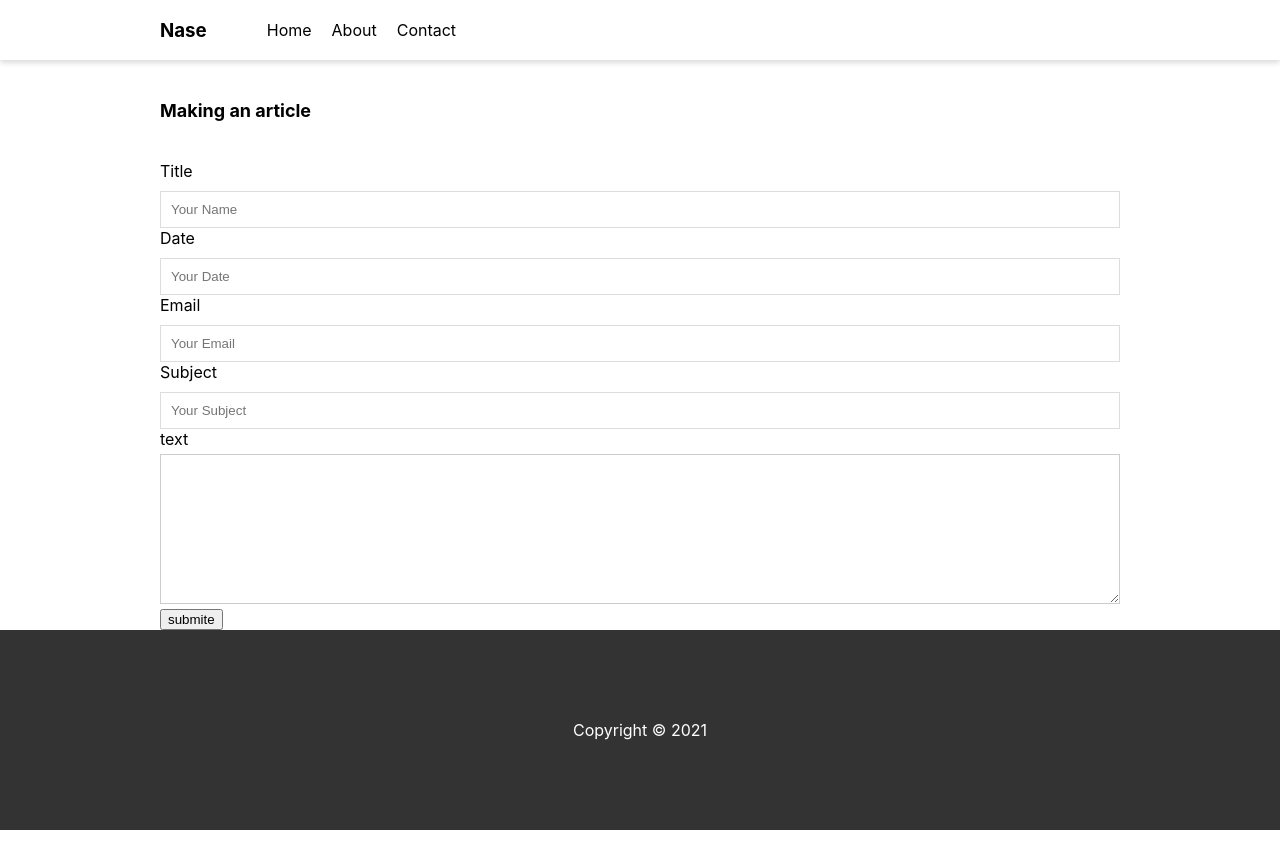
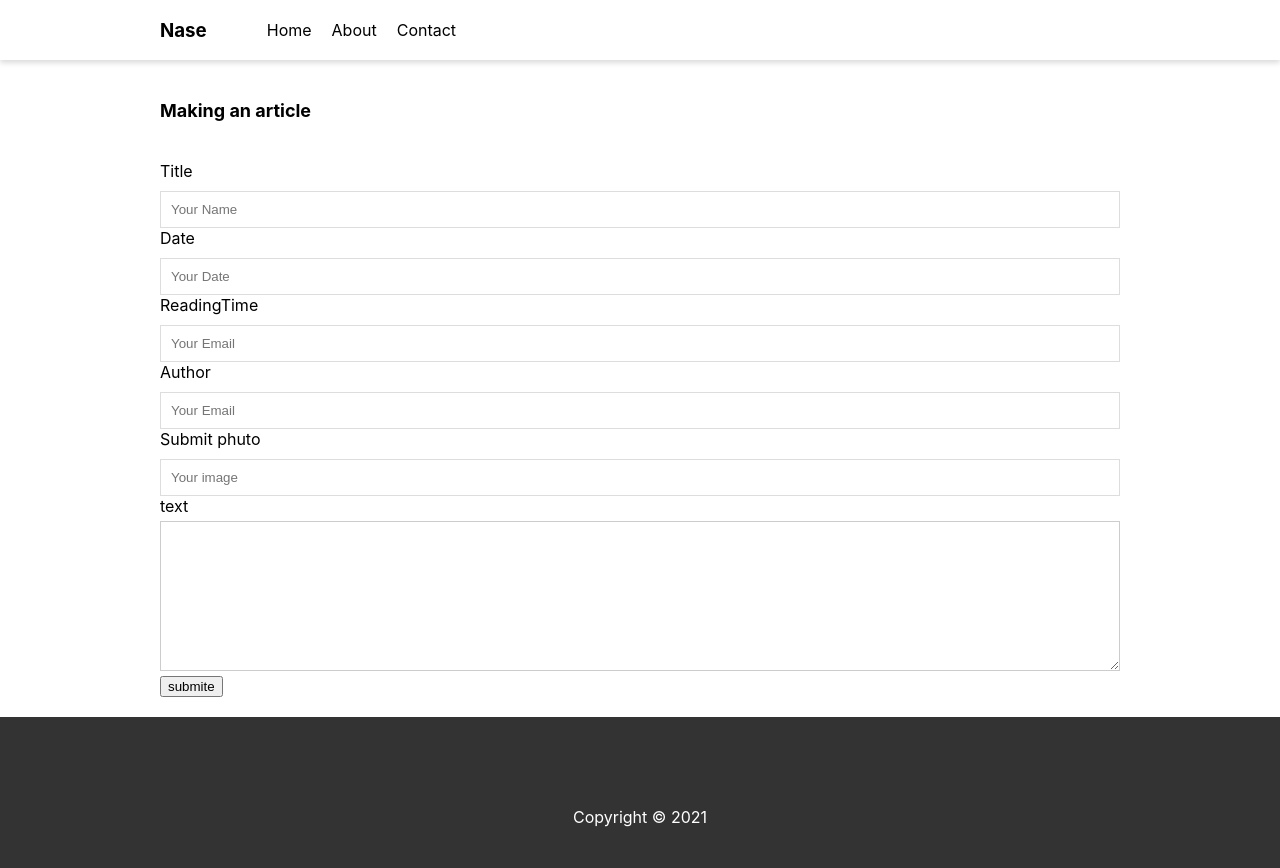
Before and after one commit to yashar6846/motivationToBeJS, a React (Create React App) app in the folder react/JsonServer/yashar/: page /contact in a window 1280 px wide. Shown: the top 868 px of the page. Before the commit the page ends 830 px from the top, so only its background shows below. Built offline with nearby package versions, Linux system fonts and the light colour scheme.

Commit message:
add post url

```diff
--- a/react/JsonServer/yashar/data/db.json
+++ b/react/JsonServer/yashar/data/db.json
@@ -1,53 +1,49 @@
 {
-    "articles":[
+  "articles": [
     {
-                "id":1,
+      "id": 1,
       "imageurl": "https://encrypted-tbn0.gstatic.com/images?q=tbn:ANd9GcSIYXtxLpZf-WNw6PYGx6JgXb0GqGweOFOuYOlftBVcj7HInCU0z6Lkvr2wWshD2vnVTvM&usqp=CAU",
-                "title":"the first",
+      "title": "the first",
       "readingTime": 7,
-                "date":"11/4/2022",
-                "author":"Ngar nany",
-                "content":"Lorem ipsum dolor sit amet consectetur adipisicing elit. Quia, delectus aspernatur. Illum consectetur dolorum, earum ex ipsa modi delectus vel provident ratione quod doloribus quos ullam animi iusto, aperiam beatae?"
+      "date": "11/4/2022",
+      "autor": "Ngar nany",
+      "content": "Lorem ipsum dolor sit amet consectetur adipisicing elit. Quia, delectus aspernatur. Illum consectetur dolorum, earum ex ipsa modi delectus vel provident ratione quod doloribus quos ullam animi iusto, aperiam beatae?"
     },
     {
-                "id":2,
+      "id": 2,
       "imageurl": "https://encrypted-tbn0.gstatic.com/images?q=tbn:ANd9GcQfZCp3jdAufflppsYtZ1WVIMc1xsEhwZNKWmDSnXq7H2ArUKEqeH8m2kidaBKACze_8JY&usqp=CAU",
-                "title":"The second",
+      "title": "The second",
       "readingTime": 23,
-                "date":"11/5/2020",
-                "author":"JAN JANY",
-                "content":"Lorem ipsum dolor sit amet consectetur adipisicing elit. Quia, delectus aspernatur. Illum consectetur dolorum, earum ex ipsa modi delectus vel provident ratione quod doloribus quos ullam animi iusto, aperiam beatae?"
+      "date": "11/5/2020",
+      "autor": "JAN JANY",
+      "content": "Lorem ipsum dolor sit amet consectetur adipisicing elit. Quia, delectus aspernatur. Illum consectetur dolorum, earum ex ipsa modi delectus vel provident ratione quod doloribus quos ullam animi iusto, aperiam beatae?"
     },
     {
-                "id":3,
+      "id": 3,
       "imageurl": "https://encrypted-tbn0.gstatic.com/images?q=tbn:ANd9GcRZVELl1vUbrF2otFs-DpjKHdNzl7Sb46XuLBVMEdF1OAHmRrBi81GCFz2GtQNZBs-2SUo&usqp=CAU",
-                "title":"Third",
+      "title": "Third",
       "readingTime": 12,
-                "date":"20/3/2023",
-                "author":"GEZAL ",
-                "content":"Lorem ipsum dolor sit amet consectetur adipisicing elit. Quia, delectus aspernatur. Illum consectetur dolorum, earum ex ipsa modi delectus vel provident ratione quod doloribus quos ullam animi iusto, aperiam beatae?"
+      "date": "20/3/2023",
+      "author": "GEZAL ",
+      "content": "Lorem ipsum dolor sit amet consectetur adipisicing elit. Quia, delectus aspernatur. Illum consectetur dolorum, earum ex ipsa modi delectus vel provident ratione quod doloribus quos ullam animi iusto, aperiam beatae?"
     },
     {
-                "id":4,
+      "id": 4,
       "imageurl": "https://encrypted-tbn0.gstatic.com/images?q=tbn:ANd9GcQWi__F-8NnoAMKq3TjwgG-Brqt8CB99WYxesoTqAKDJfZHVqWKD51u6f38TBlYKH6-ogY&usqp=CAU",
-                "title":"the fourth",
+      "title": "the fourth",
       "readingTime": 8,
-                "date":"21/3/2023",
-                "author":"yashar QASHQAI",
-                "content":"Lorem ipsum dolor sit amet consectetur adipisicing elit. Quia, delectus aspernatur. Illum consectetur dolorum, earum ex ipsa modi delectus vel provident ratione quod doloribus quos ullam animi iusto, aperiam beatae?"
+      "date": "21/3/2023",
+      "author": "yashar QASHQAI",
+      "content": "Lorem ipsum dolor sit amet consectetur adipisicing elit. Quia, delectus aspernatur. Illum consectetur dolorum, earum ex ipsa modi delectus vel provident ratione quod doloribus quos ullam animi iusto, aperiam beatae?"
     },
     {
-                "id":5,
-                "imageurl": "https://encrypted-tbn0.gstatic.com/images?q=tbn:ANd9GcRZVELl1vUbrF2otFs-DpjKHdNzl7Sb46XuLBVMEdF1OAHmRrBi81GCFz2GtQNZBs-2SUo&usqp=CAU",
-                "title":"Third",
-                "readingTime": 12
-            },
-            {
-                "id":6,
-                "imageurl": "https://encrypted-tbn0.gstatic.com/images?q=tbn:ANd9GcQWi__F-8NnoAMKq3TjwgG-Brqt8CB99WYxesoTqAKDJfZHVqWKD51u6f38TBlYKH6-ogY&usqp=CAU",
-                "title":"the fourth",
-                "readingTime": 8
+      "id": 8,
+      "title": "vodka",
+      "readingTime": "22:3",
+      "date": "24",
+      "author": "yassgghhhhh",
+      "content": "Votka fiyatları 2023'te ne kadar? İstanblue votka fiyatları ne kadar? 35 lik votka fiyatları ne kadar? Absolut votka fiyatları ne kadar? Smirnoff votka fiyatları ne kadar? Gilbey’s votka fiyatları ne kadar? Binboa votka fiyatları ne kadar? Bazooka votka fiyatları ne kadar? İşte en güncel votka fiyatları…\n",
+      "imageurl": "https://static.birgun.net/resim/haber-detay-resim/2022/01/11/votka-fiyatlari-2022-guncel-966565-5.jpg"
     }
   ]
-
 }
--- a/react/JsonServer/yashar/src/components/peges/article/Article.jsx
+++ b/react/JsonServer/yashar/src/components/peges/article/Article.jsx
@@ -4,6 +4,7 @@ export const Article=({article})=>{
      <div className={styled.articleWraper}>
         <img src={article.imageurl} style={{width: "100%" }}/>
         <h3>{article.title}</h3>
+        <p>{article.autor}</p>
         <p>readingTime:{article.readingTime}</p>
      </div>
     )
--- a/react/JsonServer/yashar/src/components/peges/contact/Contact.jsx
+++ b/react/JsonServer/yashar/src/components/peges/contact/Contact.jsx
@@ -1,3 +1,4 @@
+import axios from 'axios';
 import { useState } from 'react';
 import  {Foter}  from '../../../components/foter/Foter';
 import { Navbar } from "../../navbar/Navbar"
@@ -7,11 +8,13 @@ import styled from "./contact.module.css"
 export const Contact=()=>{
 
     const[nowArticle, setNowArticle]=useState({
-        title:"",
-        date: "",
-        emaile: "",
-        subject: "",
-        message: ""
+      id: 7,
+      title: "",
+      date:  "",
+      author: "",
+      readingTime: "",
+      message: "",
+      imageurl:""
     })
 
     const handleChange=(e)=>{
@@ -27,7 +30,17 @@ export const Contact=()=>{
        message: e.target.value
       }))
     }
-  console.log(nowArticle);
+  const handleCreateNewArticle=(e)=>{
+   axios.post(`http://localhost:2000/articles`,{
+    id: 8,
+    title: nowArticle.title,
+    readingTime: nowArticle.readingTime,
+    date:  nowArticle.date,
+    author: nowArticle.author,
+    content: nowArticle.message,
+    imageurl: nowArticle.imageurl
+   })
+  }
     return(
       <>
           <Navbar  title="Nase"/>
@@ -35,28 +48,39 @@ export const Contact=()=>{
                 <div className="countainer">
                 <h3>Making an article</h3>
                 <div className={styled.inputWrapper}>
+
                 <label>Title</label>
-                <input name='text' type="text" onChange={handleChange} placeholder="Your Name"/>
+                <input name='title' type="text" onChange={handleChange} placeholder="Your Name"/>
                </div>
 
                <div className={styled.inputWrapper}>
                 <label>Date</label>
                 <input name='date' type="text" onChange={handleChange} placeholder="Your Date"/>
                 </div>
+
                 <div className={styled.inputWrapper}>
-                <label>Email</label>
-                <input name='email' type="text" onChange={handleChange} placeholder="Your Email"/>
+                <label>ReadingTime</label>
+                <input name='readingTime' type="text" onChange={handleChange} placeholder="Your Email"/>
                 </div>
+
                 <div className={styled.inputWrapper}>
-                <label>Subject</label>
-                <input name='subject' type="text" onChange={handleChange} placeholder="Your Subject"/>
+                <label>Author</label>
+                <input name='author' type="text" onChange={handleChange} placeholder="Your Email"/>
                 </div>
-                <Textarea  label="text" handleChange={handleArticleChange}/>
+
+
+                <div className={styled.inputWrapper}>
+                <label>Submit phuto</label>
+                <input name='imageurl' type="text" onChange={handleChange} placeholder="Your image"/>
+                </div>
+
+                <Textarea  label="text"  handleChange={handleArticleChange}/>
 
                 <div className={styled.buttonWraper}>
-                  <button>submite</button>
+                  <button onClick={handleCreateNewArticle}>submite</button>
                 </div>
             </div>
+            <br/>
             <Foter />
          </div>
         </>
```
Lines whose indentation alone changed are shown as unchanged.
